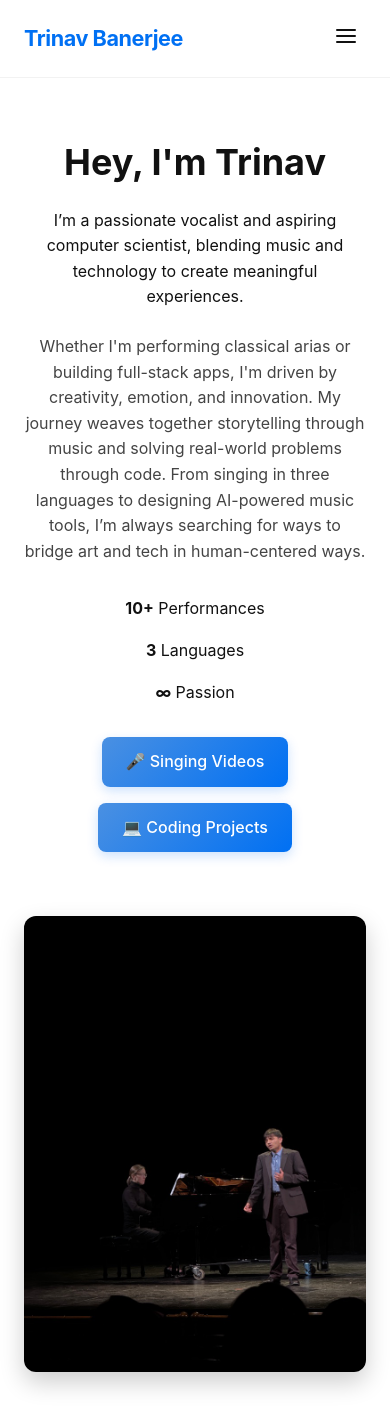
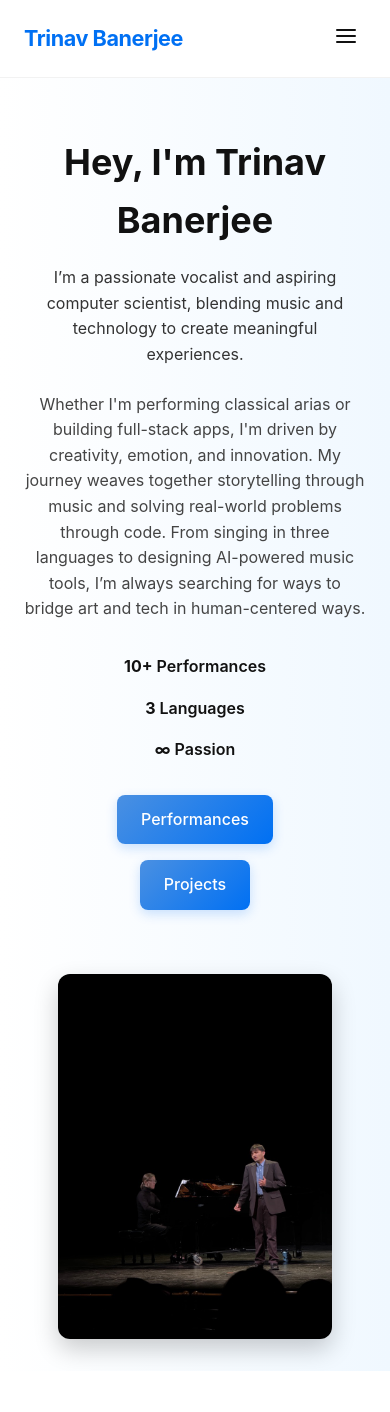
Before and after one commit to tbanerj/portfolio, a Next.js app in the folder singing-portfolio/: page / in a window 390 px wide. After the commit the page ends 1371 px from the top, so only its background shows below. Built offline with nearby package versions, Linux system fonts and the light colour scheme.

Commit message:
more work

```diff
--- a/singing-portfolio/public/blogs.json
+++ b/singing-portfolio/public/blogs.json
@@ -19,6 +19,6 @@
     "date": "2025-03-02",
     "excerpt": "Before any sound, there’s stillness. This post reflects on how the quiet just before performance reveals more about artistry than any note ever could.",
     "content": "There’s a quiet that wraps itself around the start of every performance. It's not just the hush of an audience or the pause before a cue. It's something deeper, a stillness that feels like both an ending and a beginning.\n\nIn those seconds, I feel time slow. My thoughts blur, my body steadies, and something inside me listens. Not to the crowd or any outside noise, but to myself. It's in that silence that I remember why I perform.\n\nThere’s no showing off in that moment. Just breath, memory, and a sense of presence. I've learned to respect this part. To pause and sit in it fully. Because once the first phrase begins, things start moving fast.\n\nThat silence before anything happens is where I find the thread that ties it all together. It reminds me that performance isn’t only about sound. It’s about intention, and the quiet place where it begins."
-  },
+  }
 
 ]
--- a/singing-portfolio/src/app/blog/page.tsx
+++ b/singing-portfolio/src/app/blog/page.tsx
@@ -21,7 +21,7 @@ export default function BlogPage() {
 
   return (
     <main className={styles.container} style={{ padding: '5rem 2rem', background: 'linear-gradient(to right, #ffffff, #f0f8ff)', minHeight: '100vh' }}>
-      <h1 style={{ fontSize: '2.5rem', fontWeight: 700, textAlign: 'center', marginBottom: '3rem' }}>📝 Blog</h1>
+      <h1 style={{ fontSize: '2.5rem', fontWeight: 700, textAlign: 'center', marginBottom: '3rem' }}>Blog</h1>
       <div style={{
         maxWidth: '900px',
         margin: '0 auto',
--- a/singing-portfolio/src/app/page.module.css
+++ b/singing-portfolio/src/app/page.module.css
@@ -3,24 +3,28 @@
   flex-direction: row;
   align-items: center;
   justify-content: space-between;
-  min-height: 100vh;
-  padding: 3rem;
+  height: 100vh;
+  padding: 3rem 5%;
   gap: 2rem;
+  box-sizing: border-box;
+  background: linear-gradient(to right, #ffffff, #f0f8ff);
 }
 
 .textSection {
   flex: 1;
+  max-width: 600px;
 }
 
 .title {
-  font-size: 3rem;
+  font-size: 2.75rem;
   margin-bottom: 1rem;
+  font-weight: 700;
 }
 
 .subtitle {
   font-size: 1.25rem;
   margin-bottom: 1.5rem;
-  color: inherit;
+  color: #333;
   max-width: 500px;
 }
 
@@ -28,6 +32,7 @@
   font-size: 1rem;
   margin-bottom: 2rem;
   color: #444;
+  line-height: 1.6;
   max-width: 600px;
 }
 
@@ -36,6 +41,7 @@
   gap: 2rem;
   margin-bottom: 2rem;
   flex-wrap: wrap;
+  font-weight: 600;
 }
 
 .links {
@@ -47,7 +53,7 @@
 .links a {
   display: inline-block;
   padding: 0.75rem 1.5rem;
-  background: linear-gradient(135deg, #4a90e2, #0070f3); /* soft-to-deep blue gradient */
+  background: linear-gradient(135deg, #4a90e2, #0070f3);
   color: white;
   border-radius: 8px;
   text-decoration: none;
@@ -61,24 +67,29 @@
   box-shadow: 0 6px 16px rgba(0, 112, 243, 0.3);
 }
 
-
 .imageSection {
   flex: 1;
   text-align: center;
+  display: flex;
+  justify-content: center;
+  align-items: center;
 }
 
 .image {
   border-radius: 12px;
   box-shadow: 0 10px 25px rgba(0, 0, 0, 0.2);
-  max-width: 100%;
+  max-width: 400px;
   height: auto;
 }
 
-/* Responsive */
+/* Responsive for mobile and tablets */
 @media screen and (max-width: 768px) {
   .main {
     flex-direction: column;
+    justify-content: flex-start;
     padding: 2rem 1.5rem;
+    height: auto;
+    min-height: 100vh;
     text-align: center;
   }
 
@@ -109,4 +120,9 @@
   .imageSection {
     margin-top: 2rem;
   }
+
+  .image {
+    width: 80%;
+    height: auto;
+  }
 }
--- a/singing-portfolio/src/app/page.tsx
+++ b/singing-portfolio/src/app/page.tsx
@@ -6,7 +6,7 @@ export default function Home() {
   return (
     <main className={styles.main}>
       <div className={styles.textSection}>
-        <h1 className={styles.title}>Hey, I'm Trinav</h1>
+        <h1 className={styles.title}>Hey, I'm Trinav Banerjee</h1>
         <p className={styles.subtitle}>
           I’m a passionate vocalist and aspiring computer scientist, blending music and technology to create meaningful experiences.
         </p>
@@ -19,8 +19,8 @@ export default function Home() {
           <div><strong>∞</strong> Passion</div>
         </div>
         <div className={styles.links}>
-          <a href="/performances">🎤 Singing Videos</a>
-          <a href="/projects">💻 Coding Projects</a>
+          <a href="/performances">Performances</a>
+          <a href="/projects">Projects</a>
         </div>
       </div>
       <div className={styles.imageSection}>
--- a/singing-portfolio/src/app/performances/page.tsx
+++ b/singing-portfolio/src/app/performances/page.tsx
@@ -87,7 +87,7 @@ export default function VideosPage() {
           fontWeight: 700,
           textAlign: 'center'
         }}>
-          🎤 Singing Performances
+          Performances
         </h1>
         <a
           href="https://www.csmusic.net/artists/details/YXJ0aXN0cyU1QmlkJTVEPTVlYjNkZThmLWFhZTEtNDI5OS1hMDRlLTgwZjlkYzMwYTRjYw=="
--- a/singing-portfolio/src/app/projects/page.tsx
+++ b/singing-portfolio/src/app/projects/page.tsx
@@ -54,7 +54,7 @@ export default function ProjectsPage() {
           fontWeight: 700,
           textAlign: 'center'
         }}>
-          💻 Projects
+          Projects
         </h1>
         <a
           href="https://github.com/tbanerj"
```
Also changed, not shown: singing-portfolio/src/app/head.tsx (+4 -4 lines), 1 other file (tests, documents, lock files or other folders).
